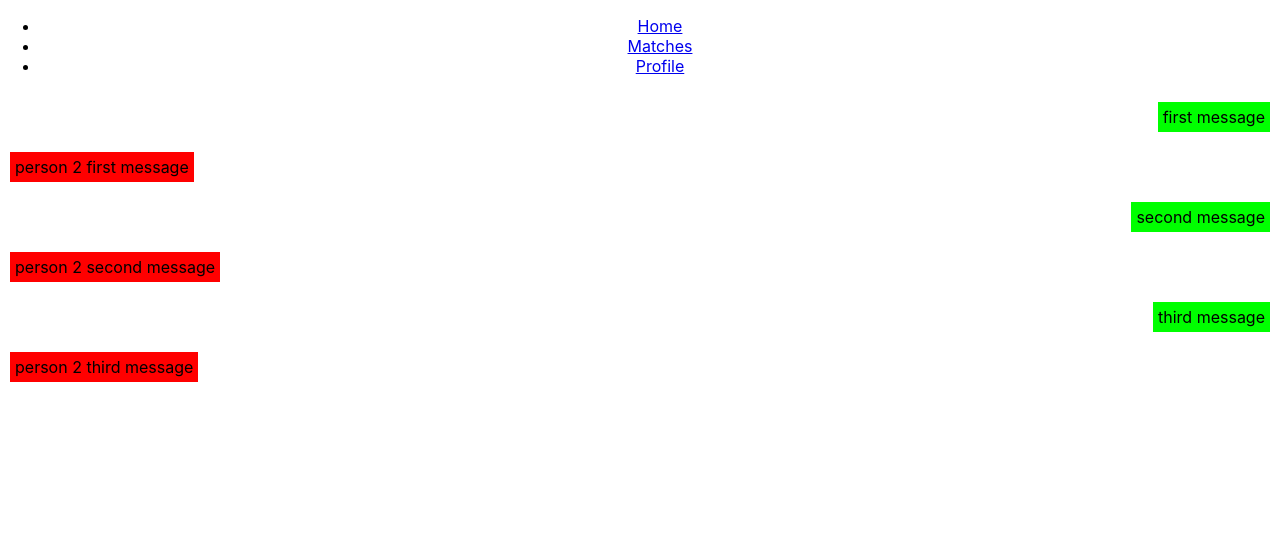
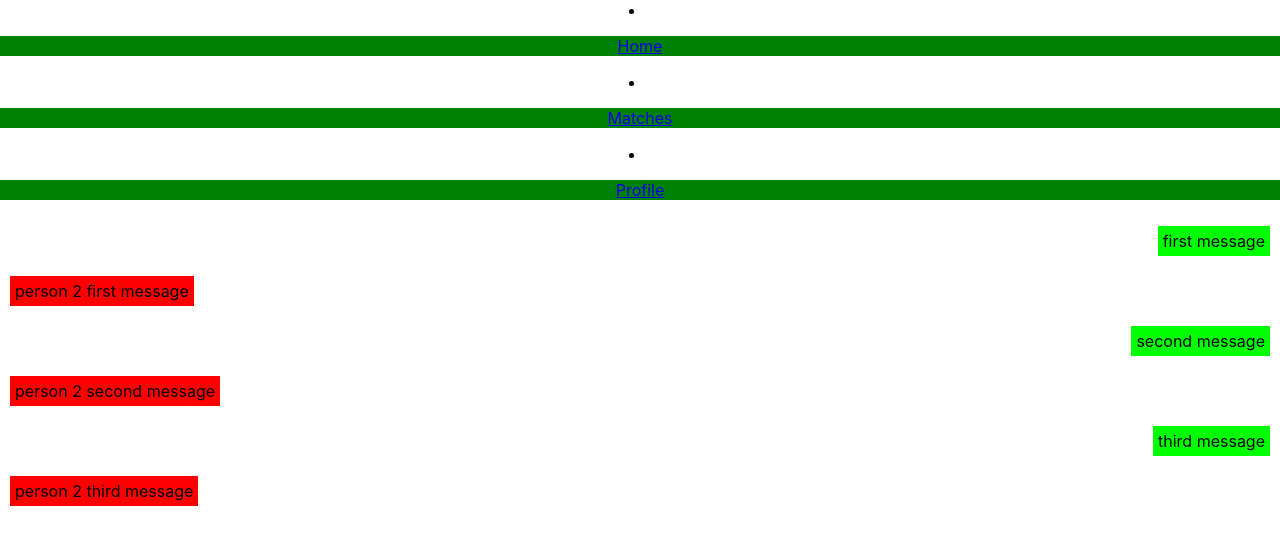
Before and after one commit to nls20/Dating_App_Frontend, a React (Create React App) app: page /matches/conversation in a window 1280 px wide. Shown: the top 544 px of the page. Built offline with nearby package versions, Linux system fonts and the light colour scheme.

Commit message:
added nav bar css file

```diff
--- a/src/App.js
+++ b/src/App.js
@@ -1,12 +1,6 @@
 
-import logo from './logo.svg';
 import './App.css';
 import VinderContainer from './containers/VinderContainer';
-import {BrowserRouter  as Router, Route, Switch} from 'react-router-dom'
-import SwipingPage from './components/SwipingPage'
-import NavBar from './components/NavBar'
-import MatchesPage from './components/Matches/MatchesPage'
-import ProfilePage from './components/Profile/ProfilePage'
 
 function App() {
   return (
--- a/src/components/NavBar.js
+++ /dev/null
@@ -1,21 +0,0 @@
-import {Link} from 'react-router-dom'
-
-const NavBar = () => {
-
-    return (
-
-        <ul>
-            <li>
-                <Link to="/">Home</Link>
-            </li>
-            <li>
-                <Link to="/matches">Matches</Link>
-
-            </li>
-            <li>
-                <Link to="/profile">Profile</Link>
-            </li>
-        </ul>
-    )
-}
-export default NavBar
--- /dev/null
+++ b/src/components/NavBar/NavBar.css
@@ -0,0 +1,27 @@
+#nav-bar-section>ul{
+    list-style: none;
+    display: grid;
+    padding-inline-start: 0px;
+    grid-template-columns: 1fr 1fr 1fr;
+}
+
+#nav-bar-section>ul>li>a{
+    text-decoration: none;
+    color: black;
+}
+
+#nav-bar-section>ul>li{
+    margin: 10px;
+}
+
+#nav-bar-section{
+
+}
+
+.highlighted-button{
+    background-color: red;
+}
+
+.unhighlighted-button{
+    background-color: green;
+}
--- /dev/null
+++ b/src/components/NavBar/NavBar.js
@@ -0,0 +1,108 @@
+import {Link} from 'react-router-dom'
+import './NavBar.css'
+
+const NavBar = () => {
+
+    const buildNavBar =
+        console.log('path', window.location.pathname);
+        if (window.location.pathname === '/'){
+            return (
+                <>
+                    <li>
+                        <Link to="/">
+                            <p class="highlighted-button">Home</p>
+                        </Link>
+                    </li>
+                    <li>
+                        <Link to="/matches">
+                            <p class="unhighlighted-button">Matches</p>
+                        </Link>
+
+                    </li>
+                    <li>
+                        <Link to="/profile">
+                            <p class="unhighlighted-button">Profile</p>
+                        </Link>
+                    </li>
+                </>
+            )
+       } else if (window.location.pathname === '/matches'){
+        return (
+            <>
+                <li>
+                    <Link to="/">
+                        <p class="unhighlighted-button">Home</p>
+                    </Link>
+                </li>
+                <li>
+                    <Link to="/matches">
+                        <p class="highlighted-button">Matches</p>
+                    </Link>
+
+                </li>
+                <li>
+                    <Link to="/profile">
+                        <p class="unhighlighted-button">Profile</p>
+                    </Link>
+                </li>
+            </>
+        )
+   } else if (window.location.pathname === '/profile'){
+    return (
+        <>
+            <li>
+                <Link to="/">
+                    <p class="unhighlighted-button">Home</p>
+                </Link>
+            </li>
+            <li>
+                <Link to="/matches">
+                    <p class="unhighlighted-button">Matches</p>
+                </Link>
+
+            </li>
+            <li>
+                <Link to="/profile">
+                    <p class="highlighted-button">Profile</p>
+                </Link>
+            </li>
+        </>
+    )
+} else {
+
+        return (
+            <>
+                <li>
+                    <Link to="/">
+                        <p class="unhighlighted-button">Home</p>
+                    </Link>
+                </li>
+                <li>
+                    <Link to="/matches">
+                        <p class="unhighlighted-button">Matches</p>
+                    </Link>
+
+                </li>
+                <li>
+                    <Link to="/profile">
+                        <p class="unhighlighted-button">Profile</p>
+                    </Link>
+                </li>
+            </>
+        )
+
+}
+
+    return (
+
+        <section id="nav-bar-section">
+            <ul>
+                {buildNavBar}
+
+
+            </ul>
+        </section>
+
+    )
+}
+export default NavBar
--- a/src/containers/VinderContainer.js
+++ b/src/containers/VinderContainer.js
@@ -1,7 +1,7 @@
 import {useState} from 'react'
 import {BrowserRouter  as Router, Route, Switch} from 'react-router-dom'
 import SwipingPage from '../components/SwipingPage'
-import NavBar from '../components/NavBar'
+import NavBar from '../components/NavBar/NavBar'
 import MatchesPage from '../components/Matches/MatchesPage'
 import ProfilePage from '../components/Profile/ProfilePage'
 import Chatroom from '../components/Conversation/Chatroom'
```
